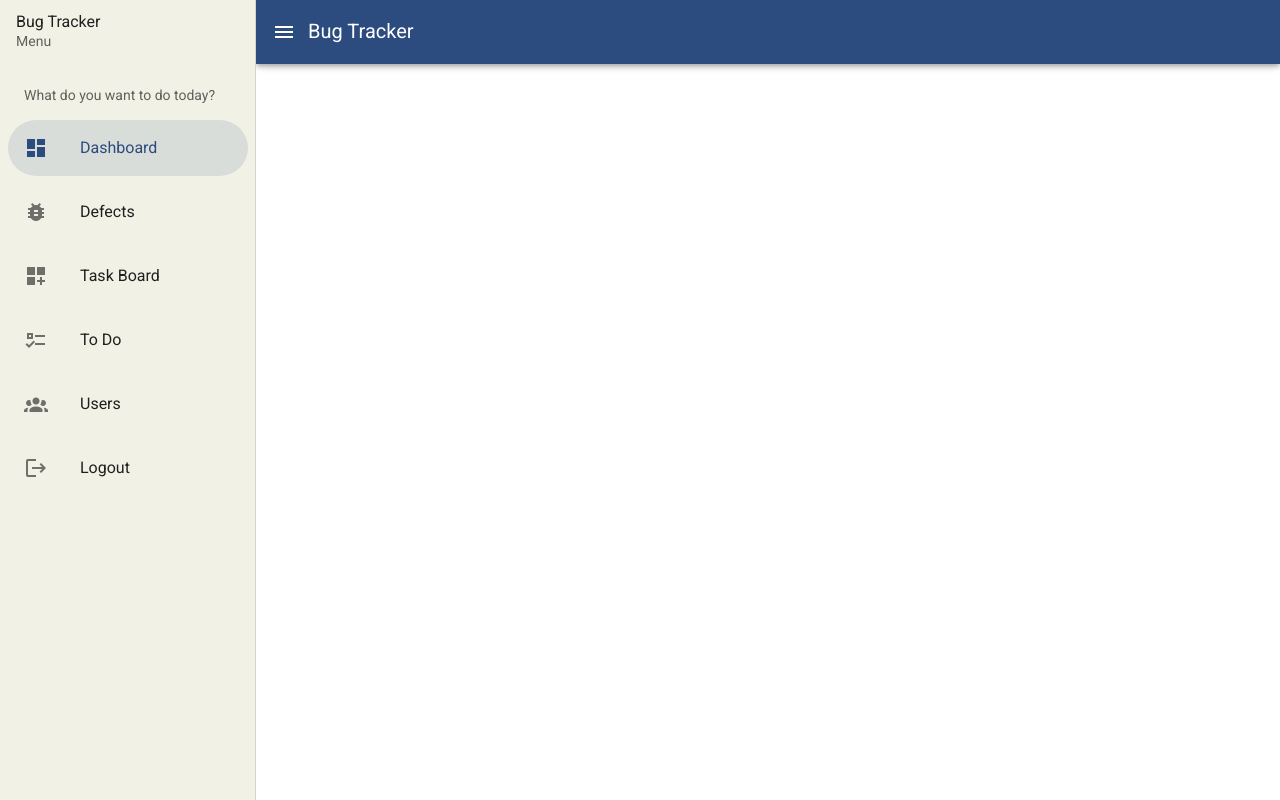
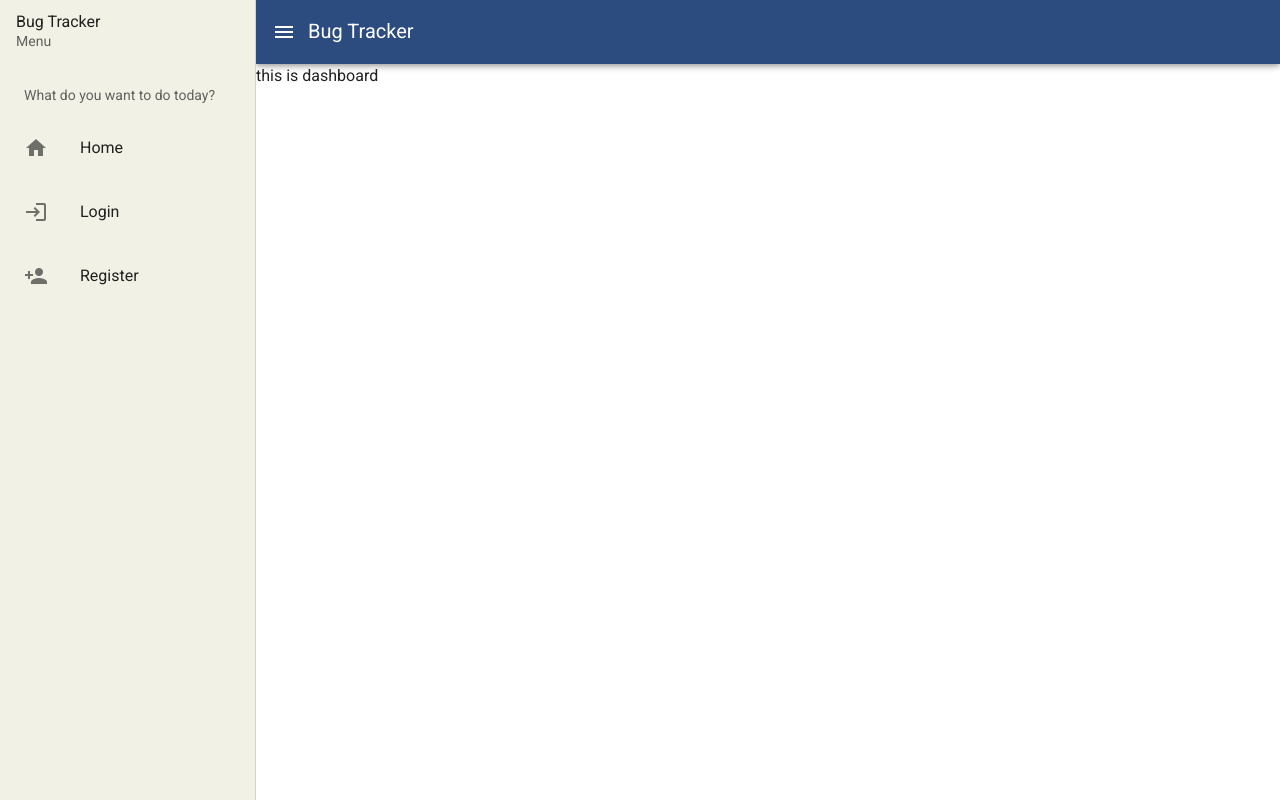
Before and after one commit to sandeep-menon/bug-tracker, a Vue app in the folder client/: page /dashboard in a window 1280 px wide. Built offline with nearby package versions, Linux system fonts and the light colour scheme.

Commit message:
resetting login status after browser closed

```diff
--- a/client/src/App.vue
+++ b/client/src/App.vue
@@ -93,9 +93,9 @@
 
     created() {
       this.$store.state.userLoggedIn = false;
-      if(sessionStorage.token === "") {
+      if(sessionStorage.token === "" || sessionStorage.token == undefined) {
         this.$store.state.userLoggedIn = false;
-      } else if (sessionStorage.token !== "") {
+      } else if (sessionStorage.token !== "" && sessionStorage.token != undefined) {
         this.$store.state.userLoggedIn = true;
       }
     }
--- a/client/src/router/index.js
+++ b/client/src/router/index.js
@@ -5,6 +5,7 @@
 import Login from '../views/Login.vue'
 import Users from '../views/Users.vue'
 import Logout from '../views/Logout.vue'
+import Dashboard from '../views/Dashboard.vue'
 
 Vue.use(VueRouter)
 
@@ -33,6 +34,11 @@
     path: '/logout',
     name: 'Logout',
     component: Logout
+  },
+  {
+    path: '/dashboard',
+    name: 'Dashboard',
+    component: Dashboard
   }
 ]
 
--- /dev/null
+++ b/client/src/views/Dashboard.vue
@@ -0,0 +1,20 @@
+<template>
+  <div>this is dashboard</div>
+</template>
+
+<script>
+export default {
+    name: "Dashboard",
+    data: () => ({
+
+    }),
+    // async created() {
+    //     let token = this.$store.state.token || sessionStorage.token;
+
+    // }
+}
+</script>
+
+<style>
+
+</style>
--- a/client/src/views/Home.vue
+++ b/client/src/views/Home.vue
@@ -30,7 +30,7 @@
           <v-card class="mx-auto pt-10" max-width="1024">
             <v-img class="white--text align-end" height="320px" contain src="../assets/undraw_my_personal_files_8krs.svg"></v-img>
 
-            <v-card-title style="justify-content: center;">Tech Stack</v-card-title>
+            <v-card-title class="text-h4" style="justify-content: center;">Tech Stack</v-card-title>
 
             <v-card-text class="text--primary">
               <div><b>NodeJS</b> application environment</div>
--- a/client/src/views/Login.vue
+++ b/client/src/views/Login.vue
@@ -66,7 +66,7 @@
                 if(response.type != "" && response.message != "") {
                     if(response.type == "success" && response.token != "") {
                         this.$store.dispatch("loginUser", response);
-                        this.$router.push({ name: "Users" });
+                        this.$router.push({ name: "Dashboard" });
                     } else {
                         this.alertType = response.type;
                         this.alertMessage = response.message;
```
